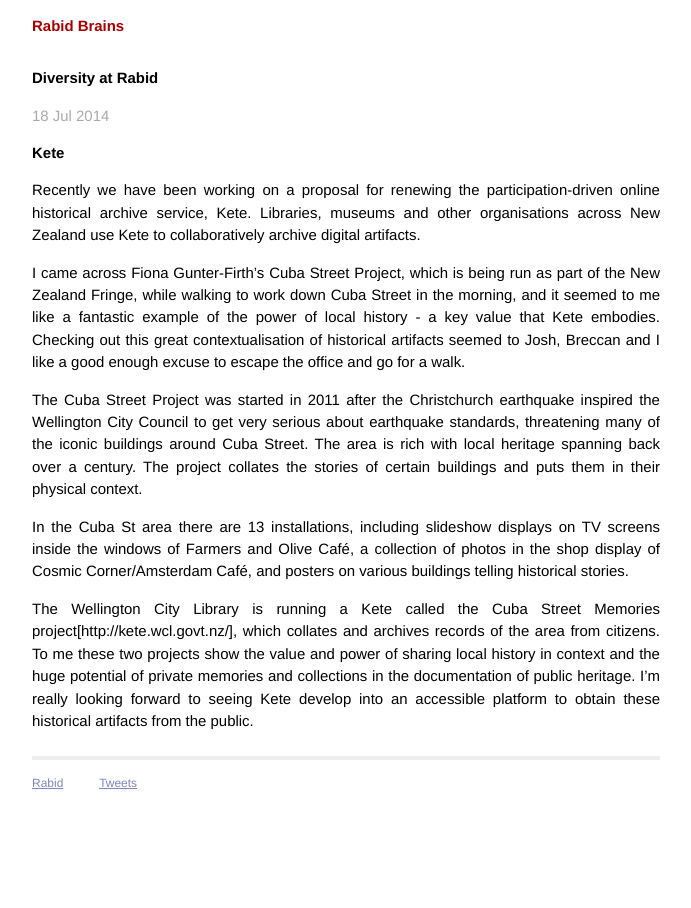
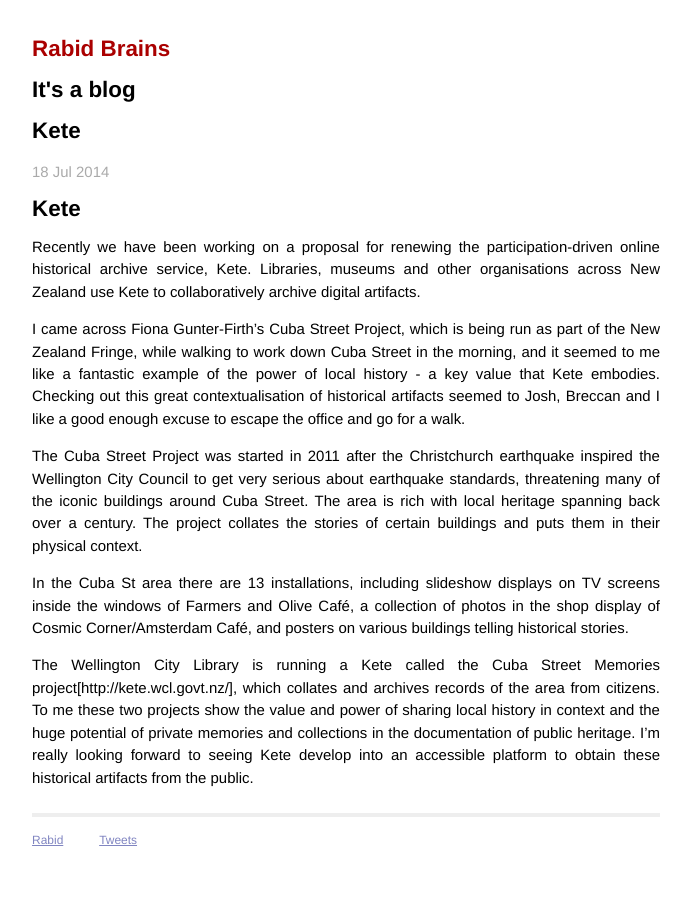
Before and after one commit to soundasleep/rabid.github.io, a Jekyll site: the page built from _posts/2014-07-18-kete.markdown, in a window 1280 px wide. Shown: the whole page, without its empty margins (294-985 px from the left). Built offline with Jekyll 4.4.1, drawn with Linux system fonts in a browser that asks for light colours; Markdown is read by kramdown in place of the engine named in the settings.

Commit message:
hello yes this is blog

```diff
--- a/_layouts/default.html
+++ b/_layouts/default.html
@@ -18,6 +18,7 @@
         <div class="site">
           <div class="header">
             <h1 class="title"><a href="/">{{ site.name }}</a></h1>
+            <h2>It's a blog</h2>
           </div>
 
           {{ content }}
--- a/_posts/2014-07-18-kete.markdown
+++ b/_posts/2014-07-18-kete.markdown
@@ -1,6 +1,6 @@
 ---
 layout: post
-title:  "Diversity at Rabid"
+title:  "Kete"
 date:   2014-07-18 12:00:58
 ---
 
--- a/_posts/2014-07-20-diversity.markdown
+++ b/_posts/2014-07-20-diversity.markdown
@@ -4,6 +4,4 @@
 date:   2014-07-20 12:00:58
 ---
 
-# Super diversity!
-
 We are very diverse. We love diversity and we have lots.
--- a/css/main.css
+++ b/css/main.css
@@ -3,12 +3,6 @@
 /* Common
 /*
 /*****************************************************************************/
-
-/* Global Reset */
-* {
-  margin: 0;
-  padding: 0;
-}
 
 html, body { height: 100%; }
 
@@ -19,11 +13,13 @@
   text-align: center;
 }
 
-h1, h2, h3, h4, h5, h6 {
-  font-size: 100%; }
+h1 {
+  font-size: 1.5em;
+}
 
-h1 { margin-bottom: 1em; }
-p { margin: 1em 0; }
+h2 {
+  font-size: 1.5em;
+}
 
 a         { color: #00a; }
 a:hover   { color: #000; }
@@ -77,6 +73,10 @@
   font-size: 80%;
 }
 
+.content {
+  margin-bottom: 2em;
+}
+
 /*****************************************************************************/
 /*
 /* Site
@@ -106,11 +106,6 @@
 .header a {
   font-weight: bold;
   text-decoration: none;
-}
-
-.title {
-  display: inline-block;
-  margin-bottom: 2em;
 }
 
 .title a {
```
